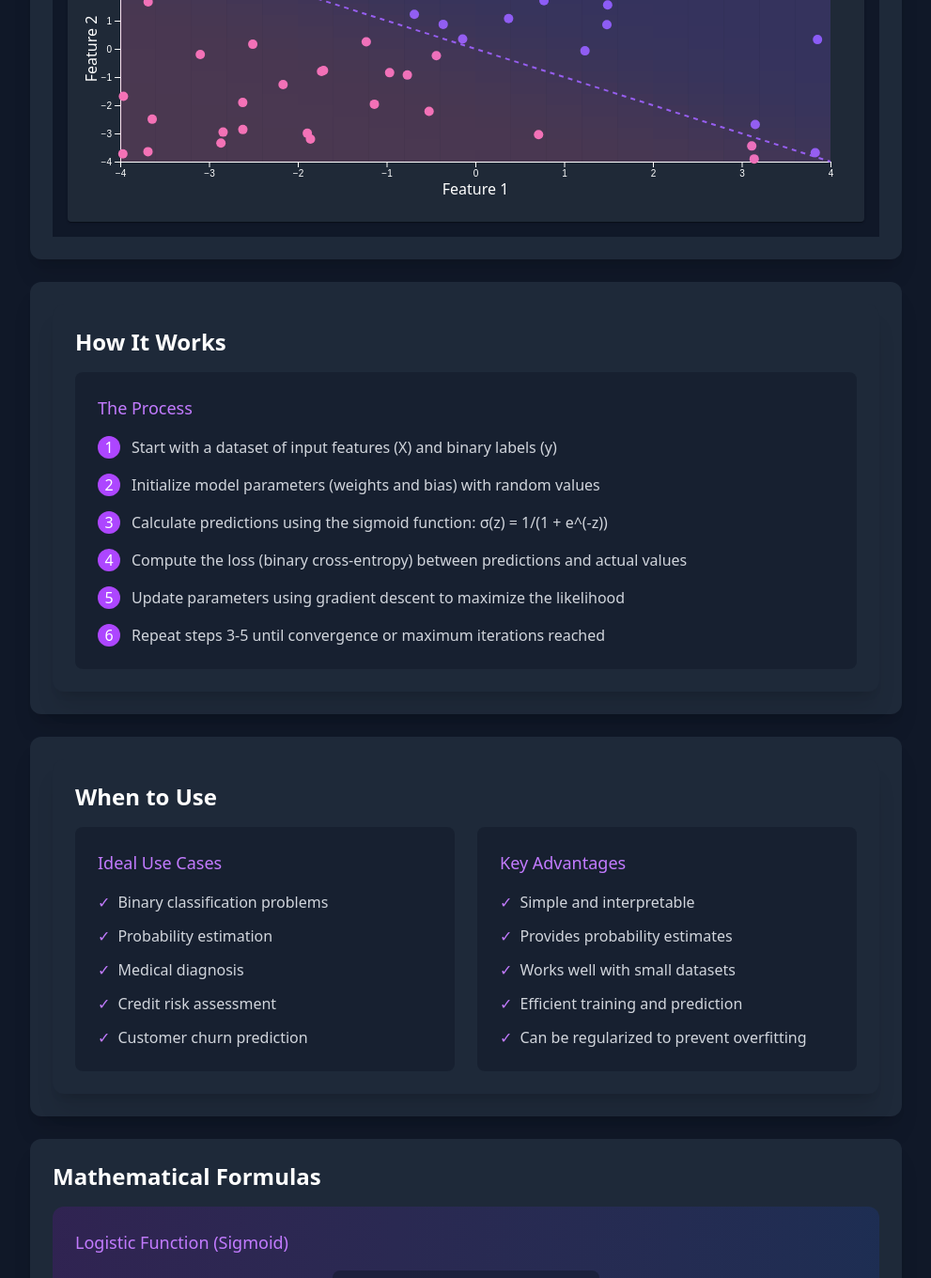
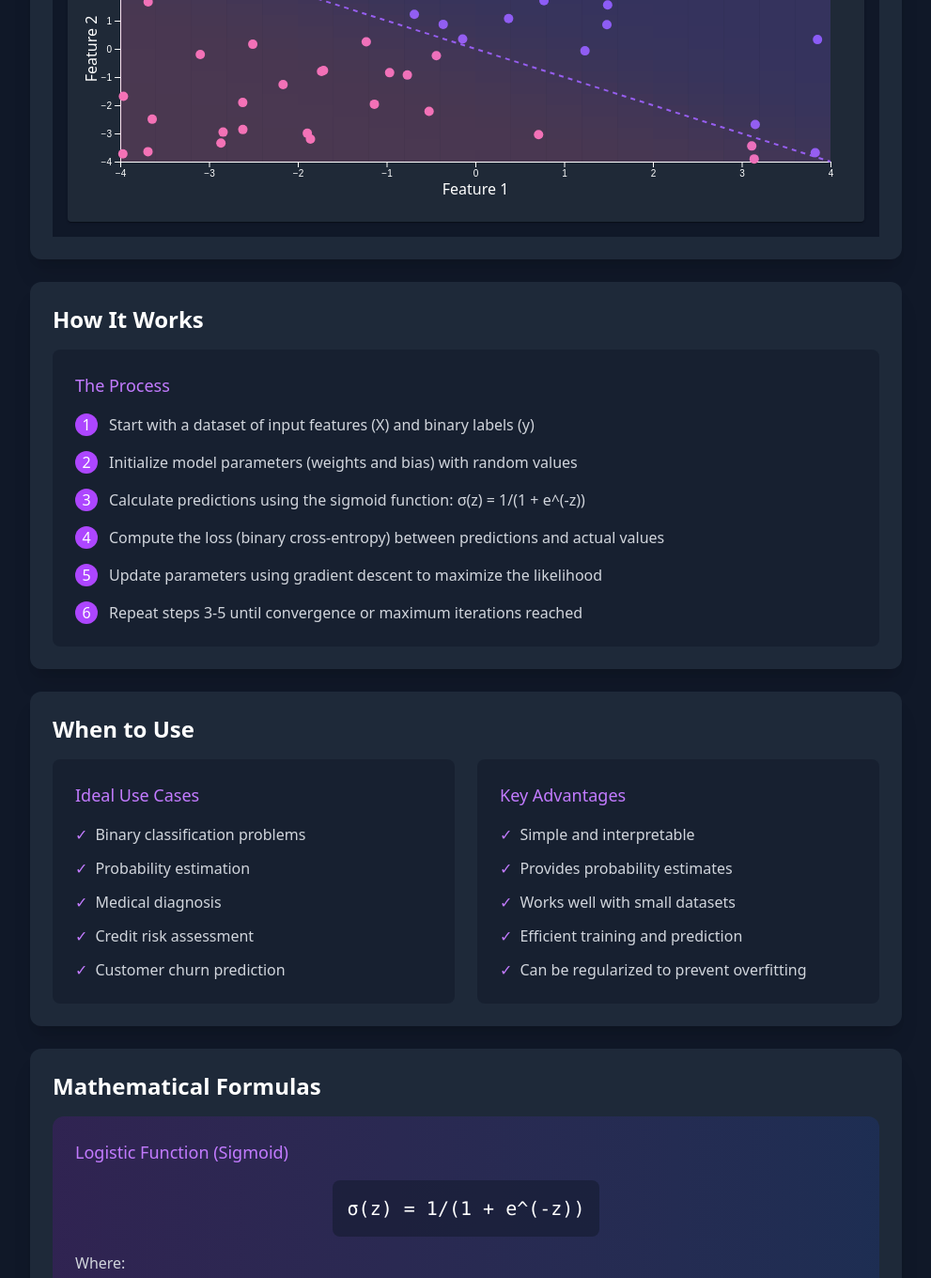
Before and after one commit to idanidan29/Machine_Learning_Visualizer, a Next.js app in the folder client/: page /algorithms/logistic-regression in a window 1280 px wide. Shown: the part 1447-2807 px from the top of the page at 94% size, without its empty margins (288-1279 px from the left). Built offline with nearby package versions, Linux system fonts and the light colour scheme; no server answers.

Commit message:
improve ui

```diff
--- a/client/src/app/algorithms/logistic-regression/page.tsx
+++ b/client/src/app/algorithms/logistic-regression/page.tsx
@@ -71,7 +71,6 @@ export default function LogisticRegressionPage() {
               </section>
 
               {/* How It Works Section */}
-              <section id="how-it-works" className="bg-gray-800 rounded-xl shadow-xl p-4 sm:p-6">
                 <HowItWorks
                   title="How It Works"
                   steps={[
@@ -83,10 +82,8 @@ export default function LogisticRegressionPage() {
                     { number: 6, description: "Repeat steps 3-5 until convergence or maximum iterations reached" }
                   ]}
                 />
-              </section>
 
               {/* When to Use Section */}
-              <section id="when-to-use" className="bg-gray-800 rounded-xl shadow-xl p-4 sm:p-6">
                 <WhenToUse
                   idealUseCases={{
                     title: "Ideal Use Cases",
@@ -109,7 +106,6 @@ export default function LogisticRegressionPage() {
                     ]
                   }}
                 />
-              </section>
 
               {/* Formulas Section */}
               <section id="formulas" className="bg-gray-800 rounded-xl shadow-xl p-4 sm:p-6">
```
